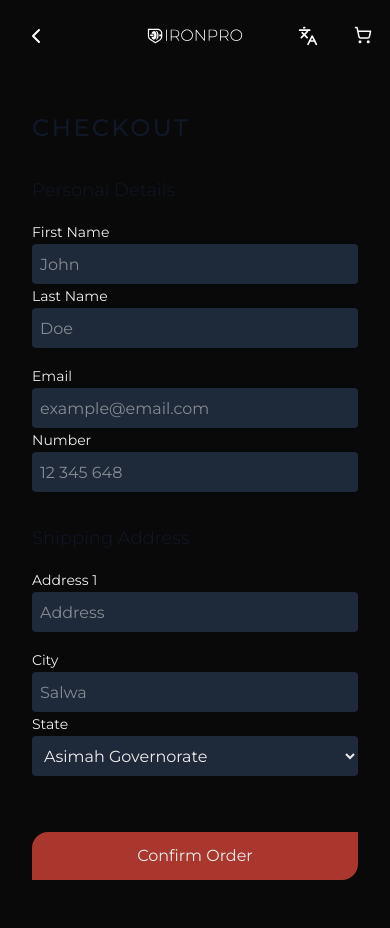
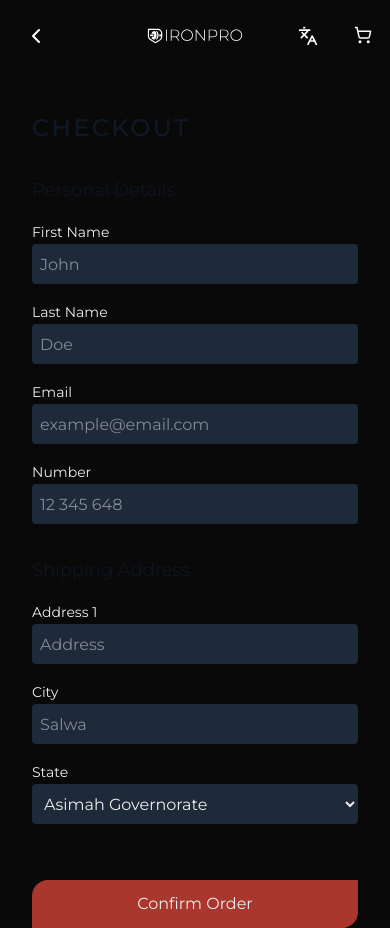
Before and after one commit to Achtelnote/iron-gym, a Next.js app: page /en/checkout in a window 390 px wide. Before the commit the page ends 880 px from the top, so only its background shows below. Built offline with nearby package versions, Linux system fonts and the light colour scheme; a web font is replaced by a local one.

Commit message:
Adjusted styles and removed cart popup on mobile

```diff
--- a/app/[locale]/cart/page.tsx
+++ b/app/[locale]/cart/page.tsx
@@ -71,7 +71,7 @@ function OrderSummary({ cartItems = [] }: { cartItems?: LineItem[] }) {
           {t("orderSummary")}
         </Typography>
       </div>
-      <div>
+      {/* <div>
         <Typography variant="subtitle" weight="extralight" className="mb-2 2xl:text-3xl!">
           {t("promoCode")}
         </Typography>
@@ -92,7 +92,7 @@ function OrderSummary({ cartItems = [] }: { cartItems?: LineItem[] }) {
         <Typography variant="body" weight="extralight">
           {tCommon("price", { price: 0.00, currency: "KWD" })}
         </Typography>
-      </div>
+      </div> */}
       {/* <div className="w-full flex justify-between">
         <Typography variant="body" weight="extralight">
           {t("estTaxes")}
--- a/app/[locale]/checkout/page.tsx
+++ b/app/[locale]/checkout/page.tsx
@@ -180,9 +180,9 @@ function CheckoutForm() {
 
   const selectedState = watch("shippingDetails.state");
   const cities = useMemo(() => {
-    const state = states.find((s) => s.title.en == selectedState);
+    const state = states.find((s) => s.title[locale as "en" | "ar"] == selectedState);
     if (state)
-      return state.areas.map((s) => ({ label: s[locale as "en" | "ar"], value: s.en }));
+      return state.areas.map((s) => ({ label: s[locale as "en" | "ar"], value: s[locale as "en" | "ar"] }));
     return [];
   }, [selectedState, locale])
 
@@ -195,11 +195,11 @@ function CheckoutForm() {
         <Typography variant="body1" weight="light">
           {t("personalDetails")}
         </Typography>
-        <div className="hd:flex gap-4 mt-4">
+        <div className="flex flex-col hd:flex-row gap-4 mt-4">
           <InputField block {...register("personalDetails.firstName")} label={t("firstName")} placeholder={t("placeholder.firstName")} />
           <InputField block {...register("personalDetails.lastName")} label={t("lastName")} placeholder={t("placeholder.lastName")} />
         </div>
-        <div className="hd:flex gap-4 mt-4">
+        <div className="flex flex-col hd:flex-row gap-4 mt-4">
           <InputField block {...register("personalDetails.email")} type="email" label={t("email")} placeholder={t("placeholder.email")} />
           <InputField required block {...register("personalDetails.phone")} type="tel" label={t("phoneNumber")} placeholder={t("placeholder.phoneNumber")} />
         </div>
@@ -225,7 +225,7 @@ function CheckoutForm() {
           {t("shippingAddress")}
         </Typography>
         <InputField block {...register("shippingDetails.address1")} label={t("address1")} placeholder={t("placeholder.address")} className="mt-4" />
-        <div className="hd:flex gap-4 mt-4">
+        <div className="flex flex-col hd:flex-row gap-4 mt-4">
           {/* <Select
             block
             label={t("city")}
--- a/components/cart/cart-modal.tsx
+++ b/components/cart/cart-modal.tsx
@@ -23,7 +23,6 @@ export default function CartModal() {
   const modalRef = useRef<HTMLDivElement>(null);
   const timeoutRef = useRef<NodeJS.Timeout>(null);
   const path = usePathname();
-  const locale = useLocale();
 
   useEffect(() => {
     if (!isInitRef.current) return;
@@ -32,9 +31,9 @@ export default function CartModal() {
     }
 
     if (!path.includes("/cart") && modalRef.current && cart.items.length > 0) {
-      modalRef.current.classList.add("grid!");
+      modalRef.current.classList.add("hd:grid!");
       timeoutRef.current = setTimeout(() => {
-        modalRef.current?.classList.remove("grid!");
+        modalRef.current?.classList.remove("hd:grid!");
       }, 2000);
     }
   }, [cart, isInitRef, path]);
--- a/components/navbar.tsx
+++ b/components/navbar.tsx
@@ -11,6 +11,7 @@ import { Typography } from "./typography";
 import { useGetAllSearchParams } from "@/app/hooks/searchParams";
 import { Link } from "@/app/i18n/navigation";
 import { getCart } from "@/Utils/cartHelper";
+import useCart from "@/app/hooks/cart";
 
 export default function NavBar({ className }: { className: string}) {
   const t = useTranslations("NavBar");
@@ -94,7 +95,7 @@ function LanguageSelect({ className }: { className?: string; }) {
 }
 
 function NavCart({ scrolled }: { scrolled?: boolean; }) {
-  const cart = getCart();
+  const { cart } = useCart();
   // TODO: Implement cart functionality
   // Pressing cart icon should open a cart popup/modal
   // For now, it just redirects to the cart page
@@ -104,7 +105,7 @@ function NavCart({ scrolled }: { scrolled?: boolean; }) {
         <LuShoppingCart size={18} />
         {
           cart.items.length ? (
-            <div className={`absolute px-[6px] bottom-5 right-2 text-center text-xs rounded-full ${scrolled ? "bg-white text-[var(--primary)]" : "bg-[var(--primary)]"}`}>{cart.items.length}</div>
+            <div className={`absolute bottom-5 right-2 grid w-[18px] h-[18px] justify-center align-center items-center text-center text-xs rounded-full ${scrolled ? "bg-white text-[var(--primary)]" : "bg-[var(--primary)]"}`}>{cart.items.length}</div>
           ) : null
         }
 
--- a/components/product-thumbnail.tsx
+++ b/components/product-thumbnail.tsx
@@ -17,7 +17,7 @@ export function ProductImage({
       alt={alt}
       width="10000"
       height="10000"
-      className={`object-cover aspect-[1/2] ${className}`}
+      className={`object-fit aspect-[1/2] ${className}`}
       style={style}
     />
   );
--- a/locales/ar.json
+++ b/locales/ar.json
@@ -1,6 +1,6 @@
 {
   "common": {
-    "price": "{price} {currency}",
+    "price": "{price} {currency, select, kwd {د.ك} usd {USD} other {$}}",
     "retry": "إعادة المحاولة"
   },
   "checkout": {
@@ -101,7 +101,7 @@
     "addToCart": "أضف إلى عربة التسوق",
     "addToCartShort": "أضف",
     "buyNow": "اشتر الآن",
-    "price": "{price} {currency}",
+    "price": "{price} {currency, select, kwd {د.ك} KWD {د.ك} usd {USD} other {$}}",
     "stock": "{stock} في المخزون",
     "failedToLoad": "غير قادر على تحميل المنتجات. يرجى المحاولة لاحقاً.",
     "retry": "إعادة المحاولة",
```
